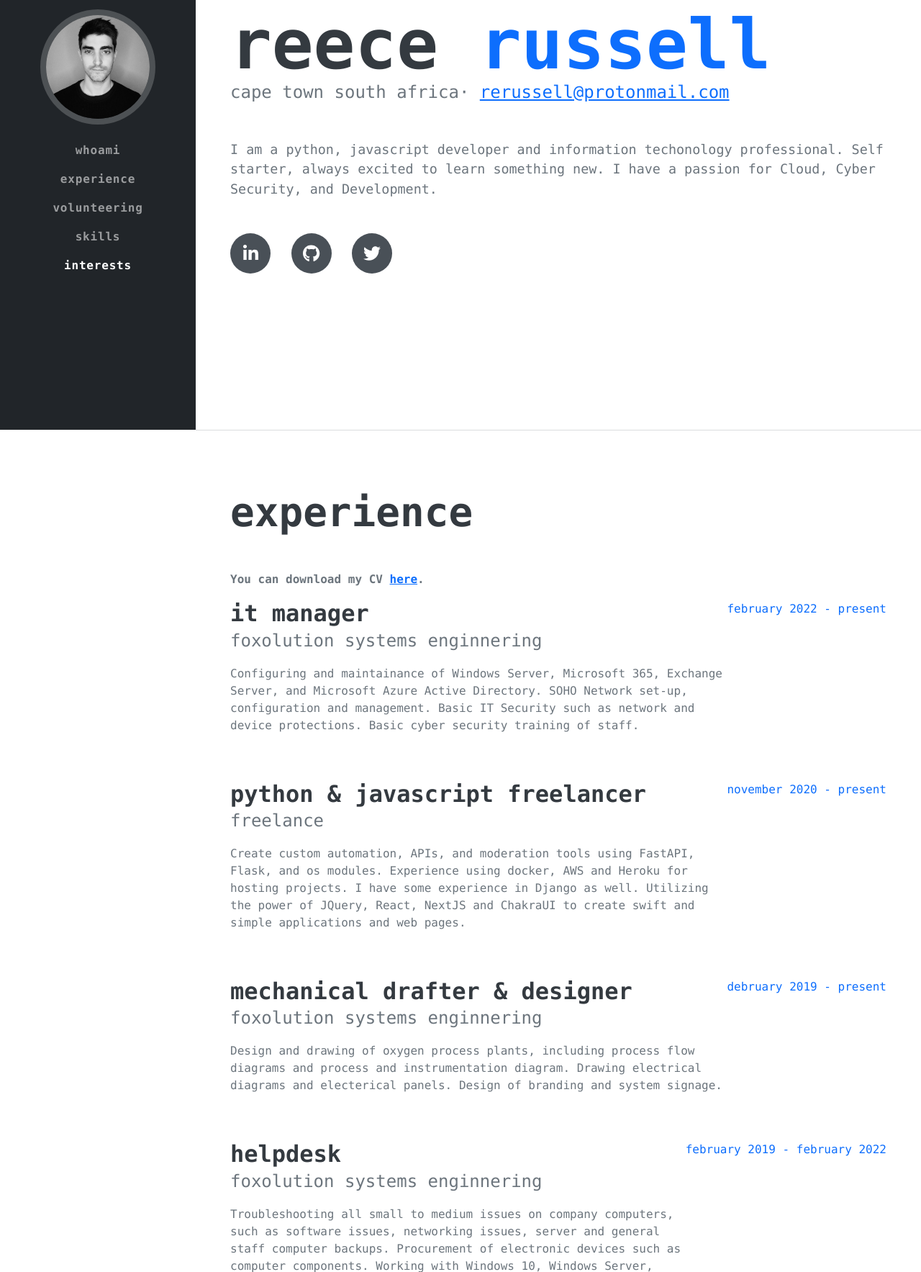
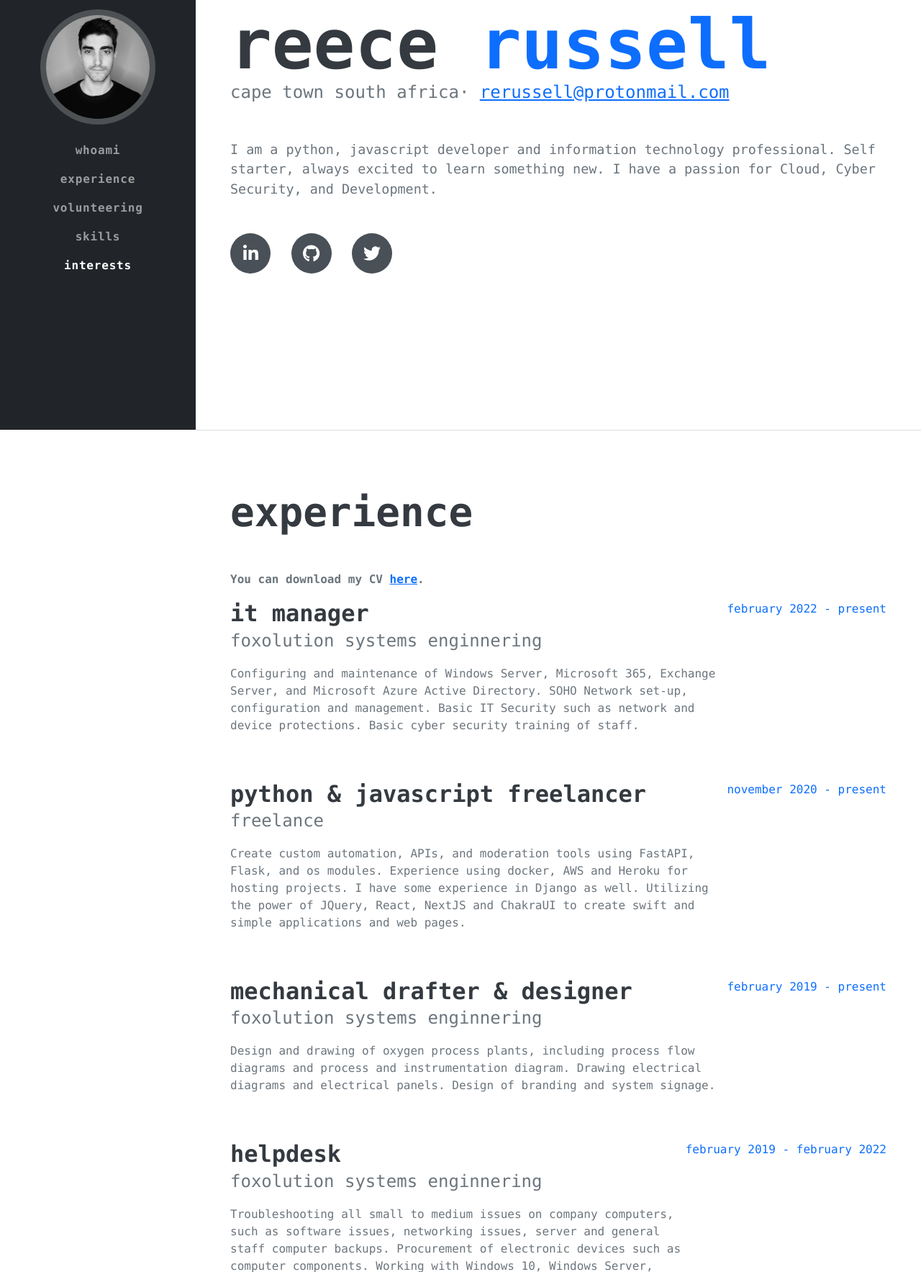
Before and after one commit to itswolv3/reece-russell-website, a Flask app: page / in a window 1280 px wide. Shown: the part 203-1970 px from the top of the page at 72% size. Run offline with Flask 2, Linux system fonts and the light colour scheme; some libraries are stand-ins or nearby versions; some web fonts are replaced.

Commit message:
added updated CV.pdf and corrections in index.html

```diff
--- a/templates/index.html
+++ b/templates/index.html
@@ -98,7 +98,7 @@
             >
           </div>
           <p class="lead mb-5">
-            I am a python, javascript developer and information techonology professional. Self starter, always excited to learn something new.
+            I am a python, javascript developer and information technology professional. Self starter, always excited to learn something new.
             I have a passion for Cloud, Cyber Security, and Development.
           </p>
           <div class="social-icons">
@@ -123,7 +123,7 @@
               <h3 class="mb-0">IT Manager</h3>
               <div class="subheading mb-3">Foxolution Systems Enginnering</div>
               <p>
-                Configuring and maintainance of Windows Server, Microsoft 365, Exchange Server, and Microsoft Azure Active Directory.
+                Configuring and maintenance of Windows Server, Microsoft 365, Exchange Server, and Microsoft Azure Active Directory.
                 SOHO Network set-up, configuration and management.
                 Basic IT Security such as network and device protections.
                 Basic cyber security training of staff.
@@ -155,11 +155,11 @@
               <div class="subheading mb-3">Foxolution Systems Enginnering</div>
               <p>
                 Design and drawing of oxygen process plants, including process flow diagrams and process and instrumentation diagram.
-                Drawing electrical diagrams and electerical panels. Design of branding and system signage.
+                Drawing electrical diagrams and electrical panels. Design of branding and system signage.
               </p>
             </div>
             <div class="flex-shrink-0">
-              <span class="text-primary">Debruary 2019 - Present</span>
+              <span class="text-primary">February 2019 - Present</span>
             </div>
           </div>
           <div
@@ -291,7 +291,7 @@
           <p>
             I love music, video games, hiking, skateboarding and trading card games.
             You can often find me putting together music playlists and card decks that do the strangest things.
-            I love playing the guitar, bass and piano. Playing games with my friends and trying to find weirdest ways to complete it.
+            I love playing the guitar, bass and piano. Playing games with my friends and trying to find weird ways to complete it.
           </p>
           <p class="mb-0">
             I love exploring new technologies and building computers and servers. Tech has always been a big interest of mine.
```
Also changed, not shown: 1 other file.
